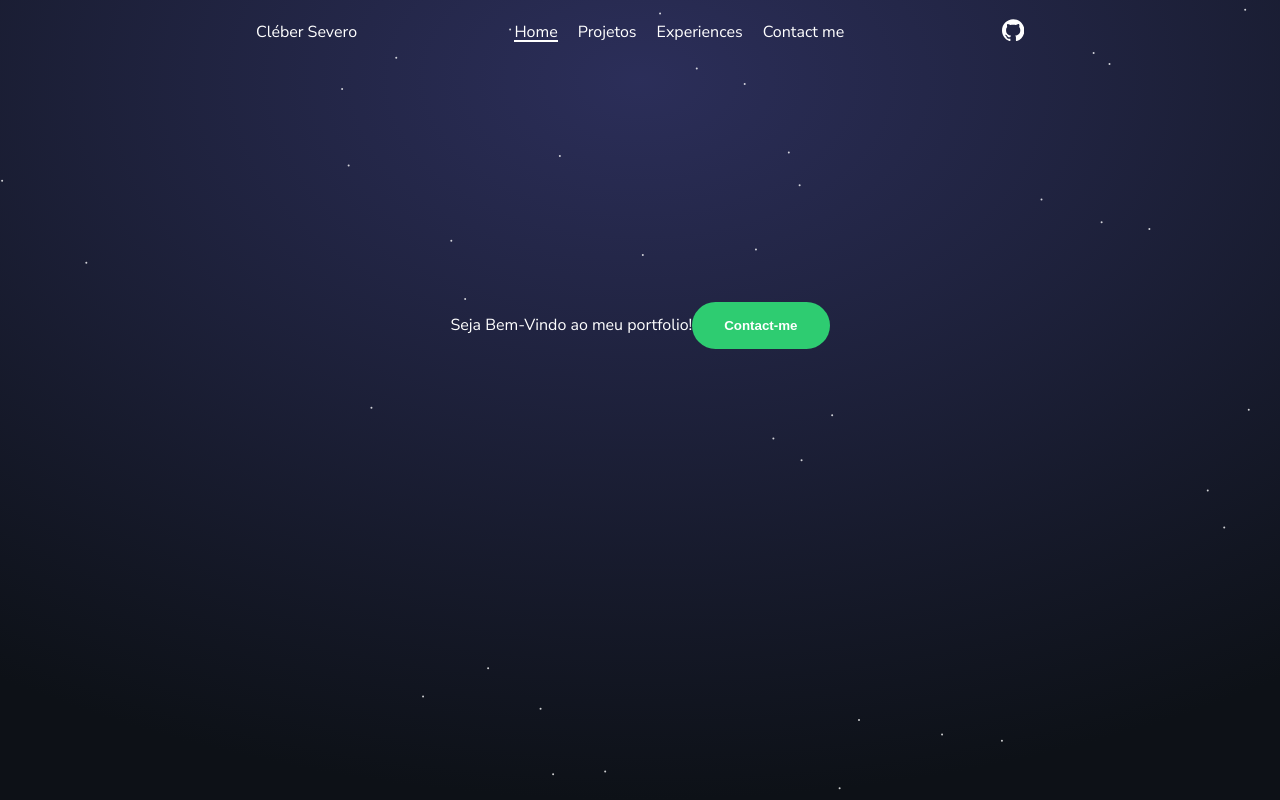
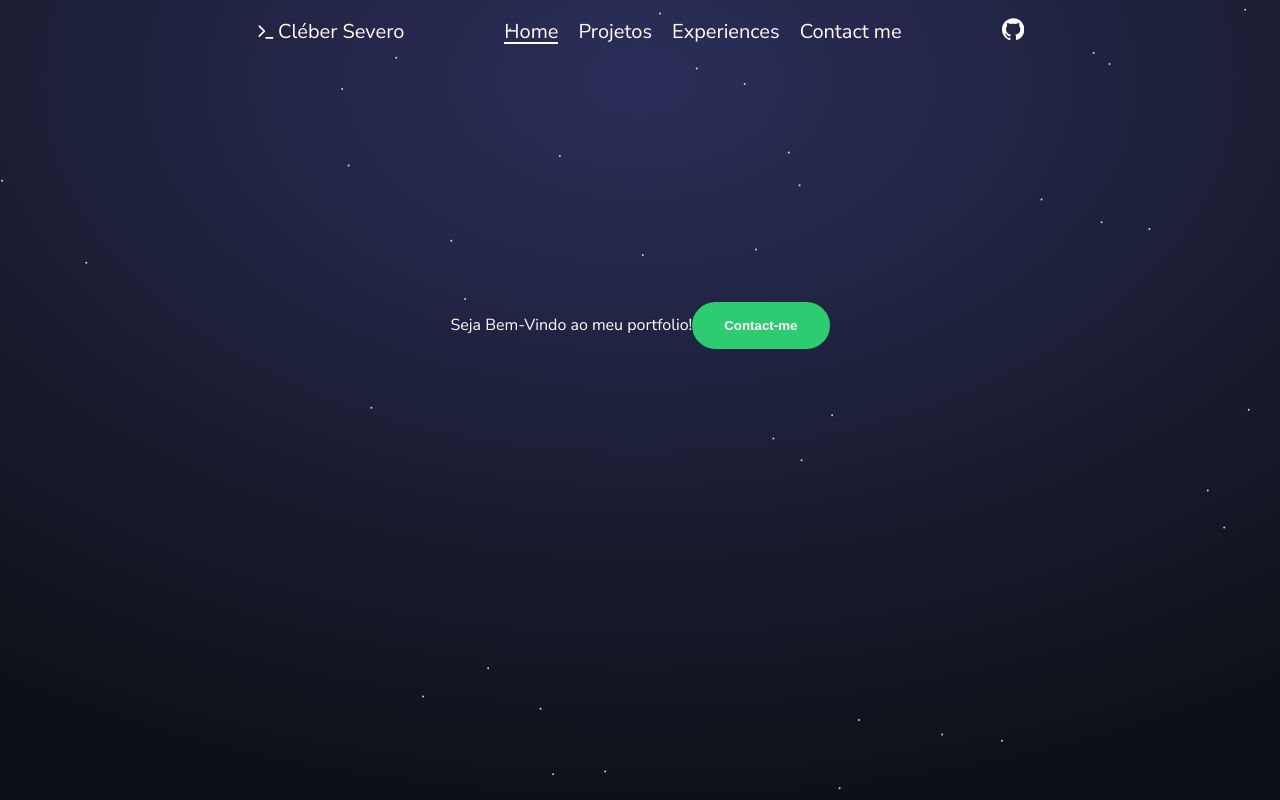
Before and after one commit to Cleber-Severo/my-portfolio, a React (Vite) app: page / in a window 1280 px wide. Shown: the top 800 px of the page. Built offline with nearby package versions, Linux system fonts and the light colour scheme; a web font is replaced by a local one.

Commit message:
chore: add logo icon

```diff
--- a/src/components/Header.tsx
+++ b/src/components/Header.tsx
@@ -1,4 +1,5 @@
 import { SiGithub } from '@react-icons/all-files/si/SiGithub';
+import { FiTerminal } from '@react-icons/all-files/fi/FiTerminal';
 import React, { useEffect, useState } from 'react';
 
 import './styles/Header.css'
@@ -12,21 +13,23 @@ const Header = ({ containerRef }: IHeaderProps) => {
 
   useEffect(() => {
     const handleScroll = () => {
-      if (containerRef.current) {
-        setIsScrolled(containerRef.current.scrollTop > 0);
-      }
+
+        setIsScrolled(window.scrollY > 0);
+
     };
-    const container = containerRef.current;
-    container?.addEventListener('scroll', handleScroll);
+    window?.addEventListener('scroll', handleScroll);
 
     return () => {
-      container?.removeEventListener('scroll', handleScroll);
+      window?.removeEventListener('scroll', handleScroll);
     };
   }, [containerRef]);
 
   return (
     <header className={isScrolled ? 'scrolled' : ''}>
-      <div>Cléber Severo</div>
+      <div className='logo'>
+        <FiTerminal />
+        Cléber Severo
+      </div>
       <nav>
         <a href="#hero">Home</a>
         <a href="#section2">Projetos</a>
--- a/src/components/styles/Header.css
+++ b/src/components/styles/Header.css
@@ -2,6 +2,8 @@ header {
   background-color: transparent;
   border-bottom: 1px solid transparent; /* No shadow when transparent */
   transition: background-color 0.3s ease, box-shadow 0.3s ease; /* Smooth transition for both bg and shadow */
+
+  font-size: 20px;
 
   display: flex;
   justify-content: space-between;
@@ -13,6 +15,12 @@ header {
   top: 0;
   left: 0;
   z-index: 1000;
+}
+
+header > div.logo {
+  display: flex;
+  align-items: center;
+  gap: 2px;
 }
 
 nav {
```
